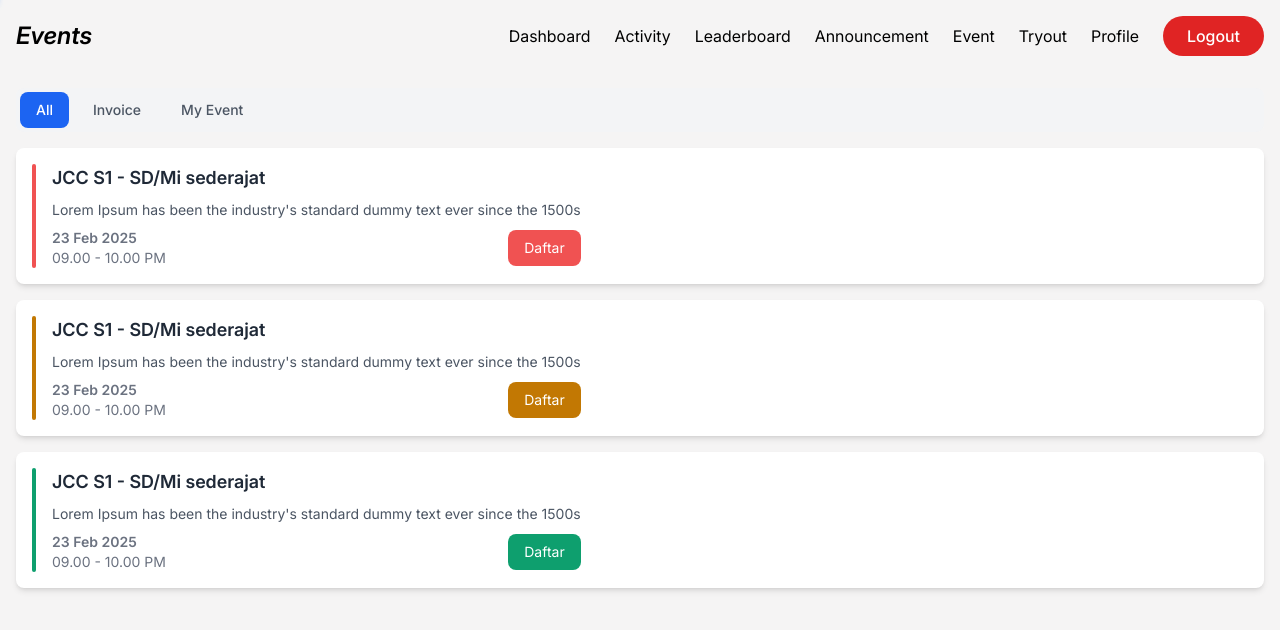
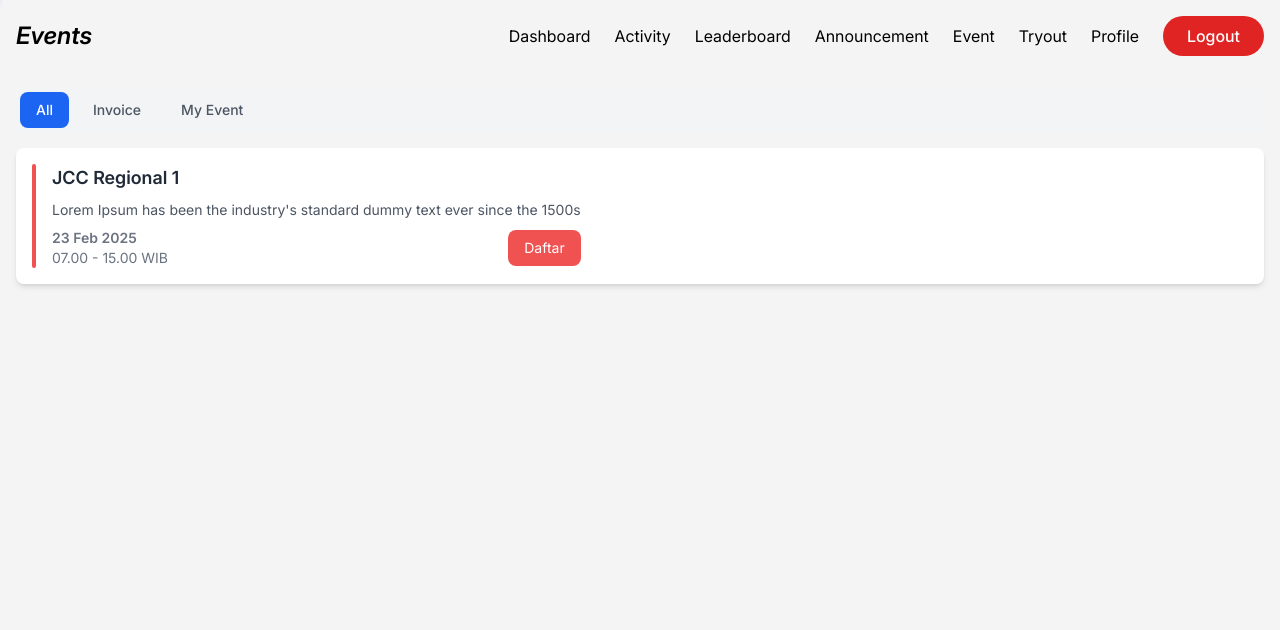
Before and after one commit to Firay24/JD-FiraYusiRukmana-jcc-frontend, a Next.js app: page /member/event in a window 1280 px wide. Shown: the top 630 px of the page. Built offline with nearby package versions, Linux system fonts and the light colour scheme.

Commit message:
fix(event): update event data and UI
- Updated event titles and times.
- Removed extra event entries.
- Improved button functionality.
- Changed API endpoint for login.

```diff
--- a/src/app/member/event/data.ts
+++ b/src/app/member/event/data.ts
@@ -2,28 +2,28 @@ export const eventsDummy = [
   {
     id: 1,
     category: "all",
-    title: "JCC S1 - SD/Mi sederajat",
+    title: "JCC Regional 1",
     description: "Lorem Ipsum has been the industry's standard dummy text ever since the 1500s",
     date: "23 Feb 2025",
-    time: "09.00 - 10.00 PM",
+    time: "07.00 - 15.00 WIB",
     color: "bg-red-500",
   },
-  {
-    id: 2,
-    category: "invoice",
-    title: "JCC S1 - SD/Mi sederajat",
-    description: "Lorem Ipsum has been the industry's standard dummy text ever since the 1500s",
-    date: "23 Feb 2025",
-    time: "09.00 - 10.00 PM",
-    color: "bg-yellow-500",
-  },
-  {
-    id: 3,
-    category: "my-event",
-    title: "JCC S1 - SD/Mi sederajat",
-    description: "Lorem Ipsum has been the industry's standard dummy text ever since the 1500s",
-    date: "23 Feb 2025",
-    time: "09.00 - 10.00 PM",
-    color: "bg-green-500",
-  },
+  // {
+  //   id: 2,
+  //   category: "invoice",
+  //   title: "JCC S1 - SD/Mi sederajat",
+  //   description: "Lorem Ipsum has been the industry's standard dummy text ever since the 1500s",
+  //   date: "23 Feb 2025",
+  //   time: "09.00 - 10.00 PM",
+  //   color: "bg-yellow-500",
+  // },
+  // {
+  //   id: 3,
+  //   category: "my-event",
+  //   title: "JCC S1 - SD/Mi sederajat",
+  //   description: "Lorem Ipsum has been the industry's standard dummy text ever since the 1500s",
+  //   date: "23 Feb 2025",
+  //   time: "09.00 - 10.00 PM",
+  //   color: "bg-green-500",
+  // },
 ];
--- a/src/app/member/event/page.tsx
+++ b/src/app/member/event/page.tsx
@@ -51,7 +51,13 @@ const Event = () => {
             {eventsDummy
               .filter((event) => event.category === activeTab || activeTab === "all")
               .map((event) => (
-                <div key={event.id} className="flex rounded-lg bg-white p-4 shadow-md" onClick={() => router.push(`/member/event/${event.id}`)}>
+                <div
+                  key={event.id}
+                  className="flex rounded-lg bg-white p-4 shadow-md"
+                  onClick={(e) => {
+                    router.push(`/member/event/${event.id}`);
+                  }}
+                >
                   <div className={`mr-4 w-1 ${event.color} rounded-full`} />
                   <div className="flex flex-col space-y-2">
                     <h3 className="text-lg font-semibold text-gray-800">{event.title}</h3>
@@ -61,7 +67,9 @@ const Event = () => {
                         <p className="font-semibold">{event.date}</p>
                         <p>{event.time}</p>
                       </div>
-                      <button className={`${event.color} rounded-lg px-4 py-2 text-sm text-white`}>Daftar</button>
+                      <button className={`${event.color} rounded-lg px-4 py-2 text-sm text-white`} onClick={() => router.push("/member/event/create")}>
+                        Daftar
+                      </button>
                     </div>
                   </div>
                 </div>
--- a/src/hooks/auth/useLogin.tsx
+++ b/src/hooks/auth/useLogin.tsx
@@ -18,7 +18,7 @@ export const useLogin = () => {
 
   const login = async (username: string, password: string) => {
     try {
-      const response: HttpResponse<LoginResponse> = await post("/auth/sign-in", { username, password });
+      const response: HttpResponse<LoginResponse> = await post("https://api.jrchampionship.id/v1/auth/sign-in", { username, password });
       if (response.data.role.name === RoleType.PARTICIPANT) router.push("/member");
       // setToken(response.data.token);
       setProfile(response.data);
```
